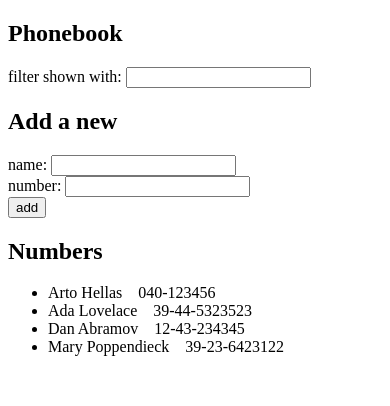
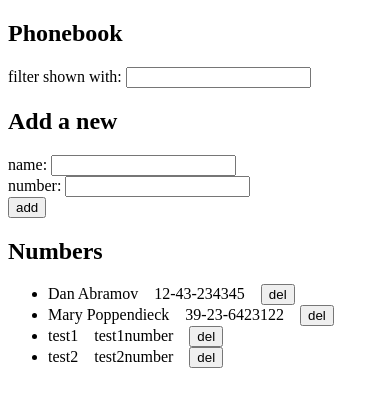
Before and after one commit to Rizz071/Fullstackopen, a React (Vite) app in the folder part2/phonebook/: page / in a window 390 px wide. Shown: the top 406 px of the page. Built offline with nearby package versions, Linux system fonts and the light colour scheme; data requests are answered from the project's data file.

Commit message:
2.14: The Phonebook step9

```diff
--- a/part2/phonebook/db.json
+++ b/part2/phonebook/db.json
@@ -1,15 +1,5 @@
 {
   "persons": [
-        {
-            "name": "Arto Hellas",
-            "number": "040-123456",
-            "id": 1
-        },
-        {
-            "name": "Ada Lovelace",
-            "number": "39-44-5323523",
-            "id": 2
-        },
     {
       "name": "Dan Abramov",
       "number": "12-43-234345",
@@ -19,6 +9,16 @@
       "name": "Mary Poppendieck",
       "number": "39-23-6423122",
       "id": 4
+    },
+    {
+      "name": "test1",
+      "number": "test1number",
+      "id": 5
+    },
+    {
+      "name": "test2",
+      "number": "test2number",
+      "id": 6
     }
   ]
 }
--- a/part2/phonebook/src/App.jsx
+++ b/part2/phonebook/src/App.jsx
@@ -1,6 +1,6 @@
 import { useState, useEffect } from 'react'
 
-import axios from 'axios'
+import PersonsService from './services/PersonsService'
 
 import AddNewForm from './components/AddNewForm'
 import InputFilter from './components/InputFilter'
@@ -9,16 +9,8 @@ import NumbersList from './components/NumbersList'
 const App = () => {
 
   useEffect(() => {
-    console.log('effect started...')
-    axios
-      .get('http://localhost:3001/persons')
-      .then(response => {
-        console.log('Data was retrieved from server: ', response.data)
-        setPersons(response.data)
-      })
-      .catch((error) => {
-        console.log('Error catched during retrieving data from server: ', error)
-      })
+    console.log('Effect started.')
+    PersonsService.getAll().then(initialPersons => setPersons(initialPersons))
   }, [])
 
 
@@ -50,8 +42,22 @@ const App = () => {
       return
     }
 
-    setPersons(persons.concat({ name: newName, number: newNumber, id: persons.length + 1 }))
+    PersonsService
+      .addPerson({ name: newName, number: newNumber })
+      .then(newPerson => setPersons(persons.concat(newPerson)))
   }
+
+  const removePerson = (id) => {
+    const p = persons.find((p) => p.id === id)
+    if (window.confirm(`Are you sure to completely remove ${p.name} from the numbers list?`)) {
+      console.log(`Attemping to remove person with id ${id} from db.json...`)
+
+      PersonsService
+        .delPerson(id)
+        .then(() => setPersons(persons.filter((p) => p.id !== id)))
+    }
+  }
+
 
   return (
     <div>
@@ -62,7 +68,7 @@ const App = () => {
       <AddNewForm addPerson={addPerson} newName={newName} setNewName={setNewName} newNumber={newNumber} setNewNumber={setNewNumber} />
 
       <h2>Numbers</h2>
-      <NumbersList persons={persons} newFilter={newFilter} />
+      <NumbersList persons={persons} newFilter={newFilter} removePerson={removePerson} />
     </div>
   )
 }
--- a/part2/phonebook/src/components/NumbersList.jsx
+++ b/part2/phonebook/src/components/NumbersList.jsx
@@ -1,4 +1,4 @@
-const NumbersList = ({ persons, newFilter }) => {
+const NumbersList = ({ persons, newFilter, removePerson }) => {
     return (
         <ul>
             {persons
@@ -7,7 +7,12 @@ const NumbersList = ({ persons, newFilter }) => {
                     if (person.name.toLowerCase().includes(newFilter.toLowerCase())) return true
                     if (person.number.toLowerCase().includes(newFilter.toLowerCase())) return true
                 })
-                .map((person) => <li key={person.name}>{person.name}&emsp;{person.number}</li>)}
+                .map((person) => {
+                    return (<li key={person.name}>
+                        {person.name}&emsp;{person.number}
+                        &emsp;<button onClick={() => removePerson(person.id)}>del</button>
+                    </li>)
+                })}
         </ul>
     )
 }
--- /dev/null
+++ b/part2/phonebook/src/services/PersonsService.js
@@ -0,0 +1,34 @@
+import axios from 'axios'
+
+const baseURL = 'http://localhost:3001/persons'
+
+const getAll = () => {
+    const request = axios.get(baseURL)
+    return request
+        .then(response => response.data)
+        .catch((error) => { console.log('Error catched during retrieving data from server: ', error) })
+}
+
+const addPerson = (person) => {
+    const request = axios.post(baseURL, person)
+    return request
+        .then(response => {
+            console.log(`Adding `, person, ` to db.json was successfull.`)
+            return response.data
+        })
+        .catch((error) => { console.log('Error catched during adding person to server: ', error) })
+}
+
+const delPerson = (id) => {
+    const request = axios.delete(`${baseURL}/${id}`)
+    return request
+        .then(response => console.log(`Received response from axios: statusText: ${response.statusText}`))
+        .catch((error) => { console.log('Error catched during deleting PERSON from server: ', error) })
+}
+
+
+export default {
+    getAll,
+    addPerson,
+    delPerson
+}
```
Lines whose indentation alone changed are shown as unchanged.
